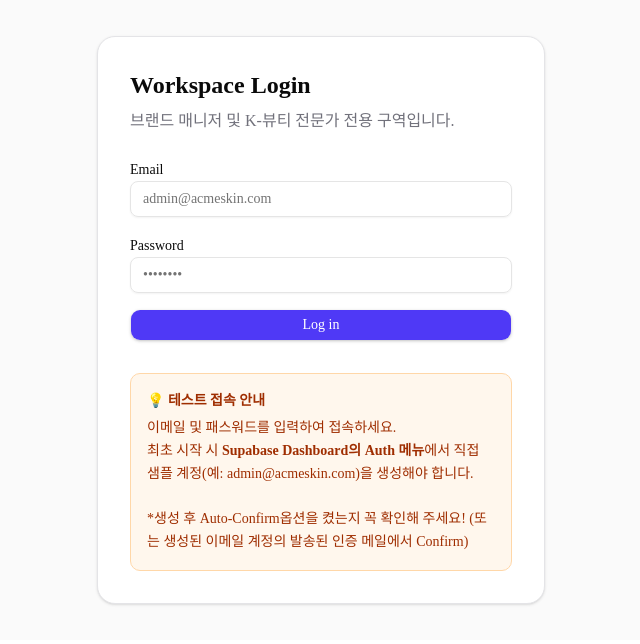
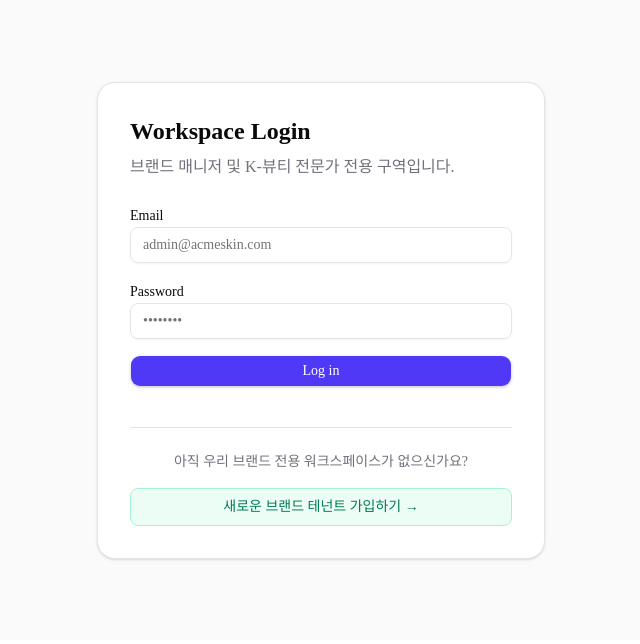
Before and after one commit to kboom8002/k-beauty-answer-hub, a Next.js app: page /login in a window 1280 px wide. Shown: the top 644 px of the page, without its empty margins (319-959 px from the left). Built offline with nearby package versions, Linux system fonts and the light colour scheme.

Commit message:
feat: add B2B tenant signup navigation to login and header

```diff
--- a/src/app/(public)/layout.tsx
+++ b/src/app/(public)/layout.tsx
@@ -16,7 +16,10 @@ export default function PublicLayout({ children }: { children: ReactNode }) {
             <a href="/ingredients" className="hover:text-indigo-600 transition-colors">Ingredients</a>
             <a href="/concerns" className="hover:text-indigo-600 transition-colors">Concerns</a>
             <a href="/buyers-guides" className="hover:text-indigo-600 transition-colors">Buyer's Guides</a>
-            <a href="/login" className="text-emerald-700 hover:text-emerald-800 dark:text-emerald-500 font-semibold px-3 py-1.5 bg-emerald-50 rounded-full dark:bg-emerald-950/50 transition-colors">For Brands</a>
+            <a href="/login" className="text-zinc-600 hover:text-indigo-600 dark:text-zinc-400 transition-colors">Login</a>
+            <a href="/signup" className="text-emerald-700 hover:text-emerald-800 dark:text-emerald-400 font-semibold px-4 py-1.5 bg-emerald-50 rounded-full dark:bg-emerald-900/30 transition-colors border border-emerald-100 dark:border-emerald-800">
+              브랜드 파트너 신청
+            </a>
           </nav>
 
           <MobileMenu />
--- a/src/app/login/page.tsx
+++ b/src/app/login/page.tsx
@@ -32,12 +32,13 @@ export default async function LoginPage(props: { searchParams: Promise<{ [key: s
             Log in
           </Button>
 
-          <div className="mt-4 p-4 text-sm bg-orange-50 border border-orange-200 text-orange-800 rounded-lg whitespace-pre-line dark:bg-orange-950/20 dark:border-orange-900/40 dark:text-orange-400 leading-relaxed">
-            <strong className="block mb-1">💡 테스트 접속 안내</strong>
-            이메일 및 패스워드를 입력하여 접속하세요.<br/>
-            최초 시작 시 <strong>Supabase Dashboard의 Auth 메뉴</strong>에서 직접 샘플 계정(예: admin@acmeskin.com)을 생성해야 합니다.
-            <br/><br/>
-            *생성 후 Auto-Confirm옵션을 켰는지 꼭 확인해 주세요! (또는 생성된 이메일 계정의 발송된 인증 메일에서 Confirm)
+          <div className="mt-6 pt-6 border-t border-zinc-200 dark:border-zinc-800 text-center">
+            <p className="text-sm text-zinc-500 dark:text-zinc-400 mb-4">
+              아직 우리 브랜드 전용 워크스페이스가 없으신가요?
+            </p>
+            <a href="/signup" className="inline-flex items-center justify-center w-full px-4 py-2 border border-emerald-200 text-sm font-medium rounded-md text-emerald-700 bg-emerald-50 hover:bg-emerald-100 transition-colors dark:bg-emerald-900/20 dark:border-emerald-800 dark:text-emerald-400 dark:hover:bg-emerald-900/40">
+              새로운 브랜드 테넌트 가입하기 &rarr;
+            </a>
           </div>
         </form>
       </div>
```
